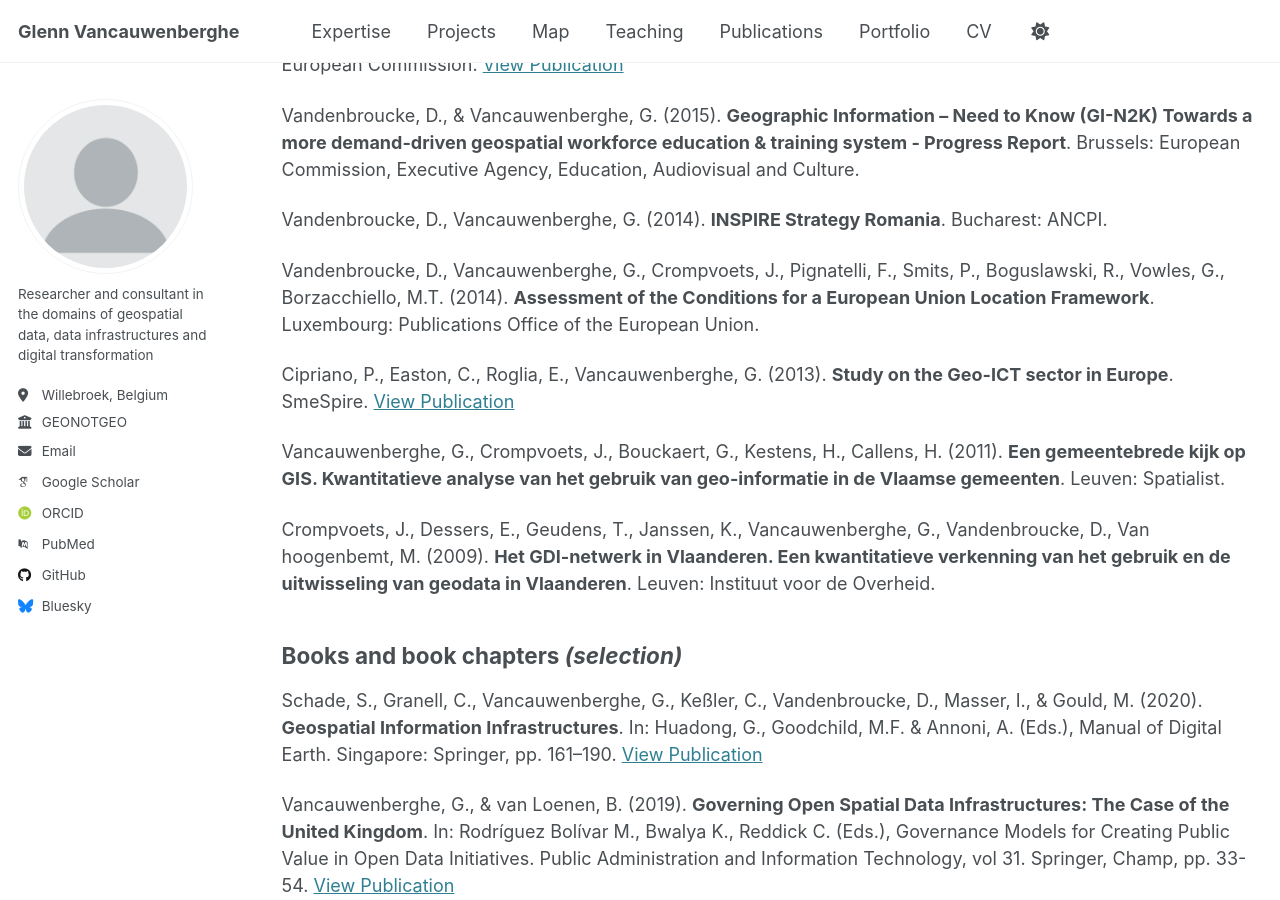
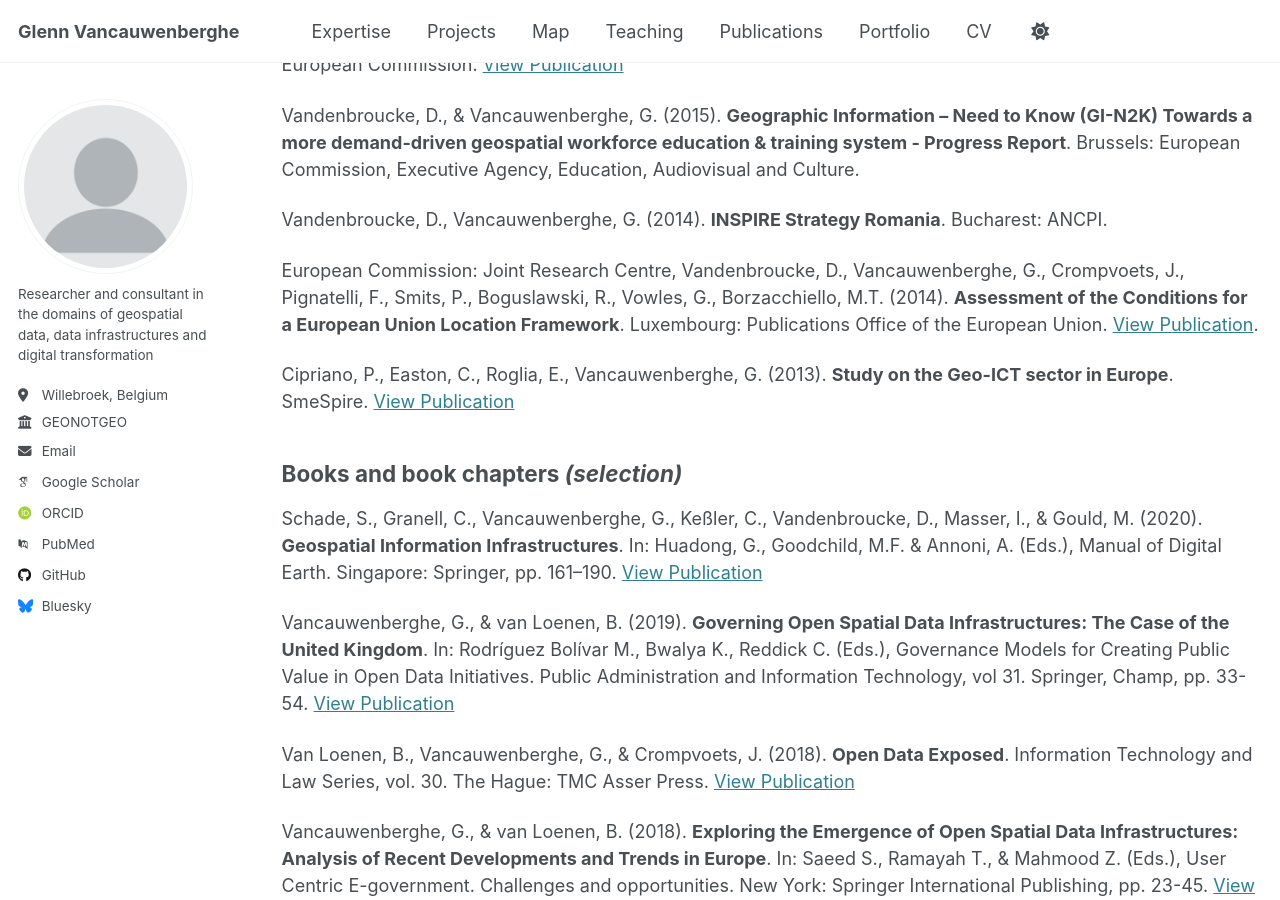
Before and after one commit to GVancauwenberghe/gvancauwenberghe.github.io, a Jekyll site: the page built from _pages/outputs.md, in a window 1280 px wide and 900 px high, scrolled down 1530 px. Built offline with Jekyll 4.4.1, drawn with Linux system fonts in a browser that asks for light colours; some web fonts are replaced.

Commit message:
Update outputs.md

```diff
--- a/_pages/outputs.md
+++ b/_pages/outputs.md
@@ -41,14 +41,9 @@ Vandenbroucke, D., & Vancauwenberghe, G. (2015). **Geographic Information – Ne
 
 Vandenbroucke, D., Vancauwenberghe, G. (2014). **INSPIRE Strategy Romania**. Bucharest: ANCPI.
 
-Vandenbroucke, D., Vancauwenberghe, G., Crompvoets, J., Pignatelli, F., Smits, P., Boguslawski, R., Vowles, G., Borzacchiello, M.T. (2014). **Assessment of the Conditions for a European Union Location Framework**. Luxembourg: Publications Office of the European Union.
+European Commission: Joint Research Centre, Vandenbroucke, D., Vancauwenberghe, G., Crompvoets, J., Pignatelli, F., Smits, P., Boguslawski, R., Vowles, G., Borzacchiello, M.T. (2014). **Assessment of the Conditions for a European Union Location Framework**. Luxembourg: Publications Office of the European Union. [View Publication](https://data.europa.eu/doi/10.2788/37545).
 
 Cipriano, P., Easton, C., Roglia, E., Vancauwenberghe, G. (2013). **Study on the Geo-ICT sector in Europe**. SmeSpire. [View Publication](http://www.smespire.eu/published-by-smespire-the-first-study-on-the-geo-ict-sector-in-europe/)
-
-Vancauwenberghe, G., Crompvoets, J., Bouckaert, G., Kestens, H., Callens, H. (2011). **Een gemeentebrede kijk op GIS. Kwantitatieve analyse van het gebruik van geo-informatie in de Vlaamse gemeenten**. Leuven: Spatialist.
-
-Crompvoets, J., Dessers, E., Geudens, T., Janssen, K., Vancauwenberghe, G., Vandenbroucke, D., Van hoogenbemt, M. (2009). **Het GDI-netwerk in Vlaanderen. Een kwantitatieve verkenning van het gebruik en de uitwisseling van geodata in Vlaanderen**. Leuven: Instituut voor de Overheid.
-
 
 
 ## Books and book chapters _(selection)_
```
